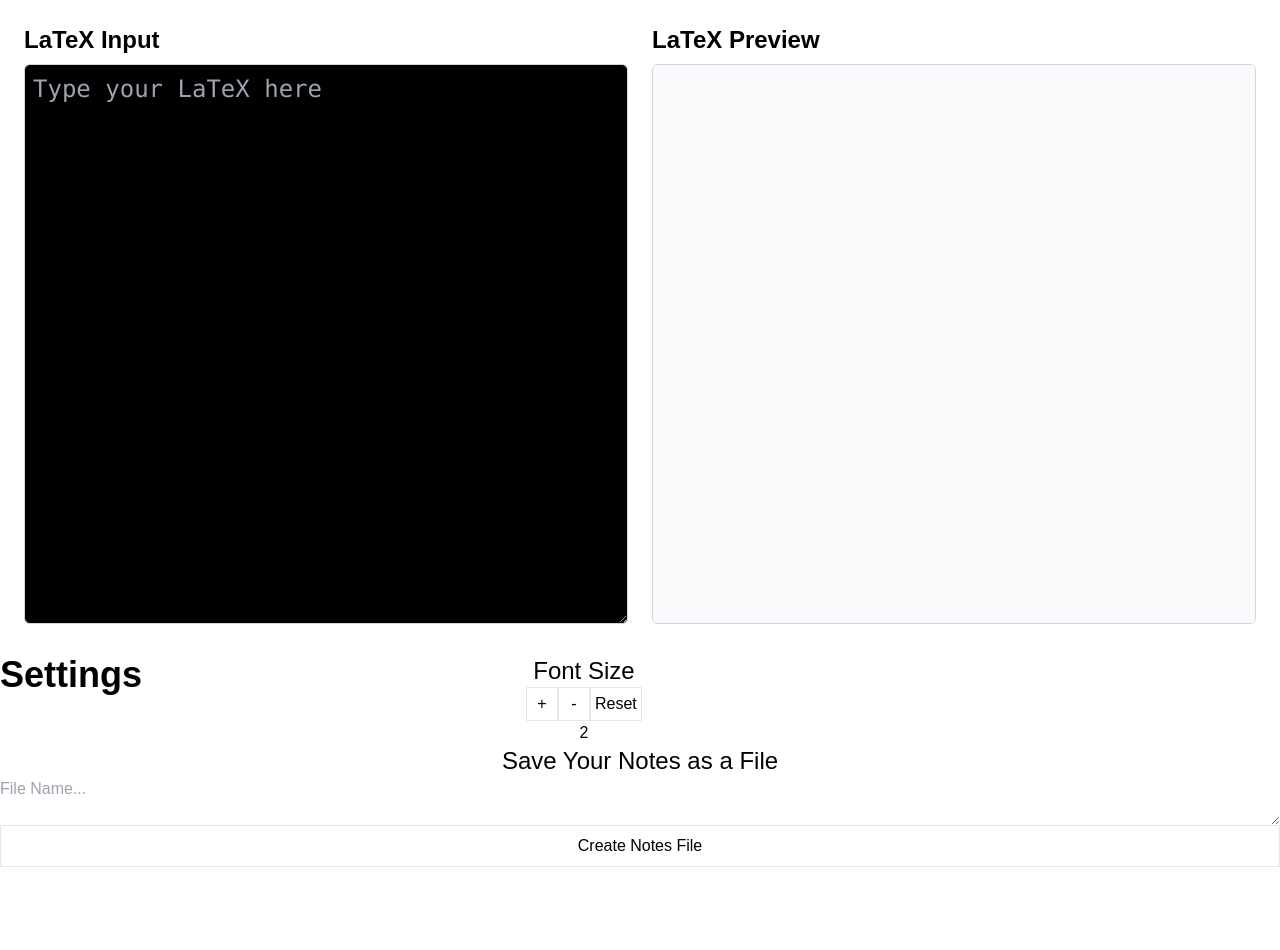
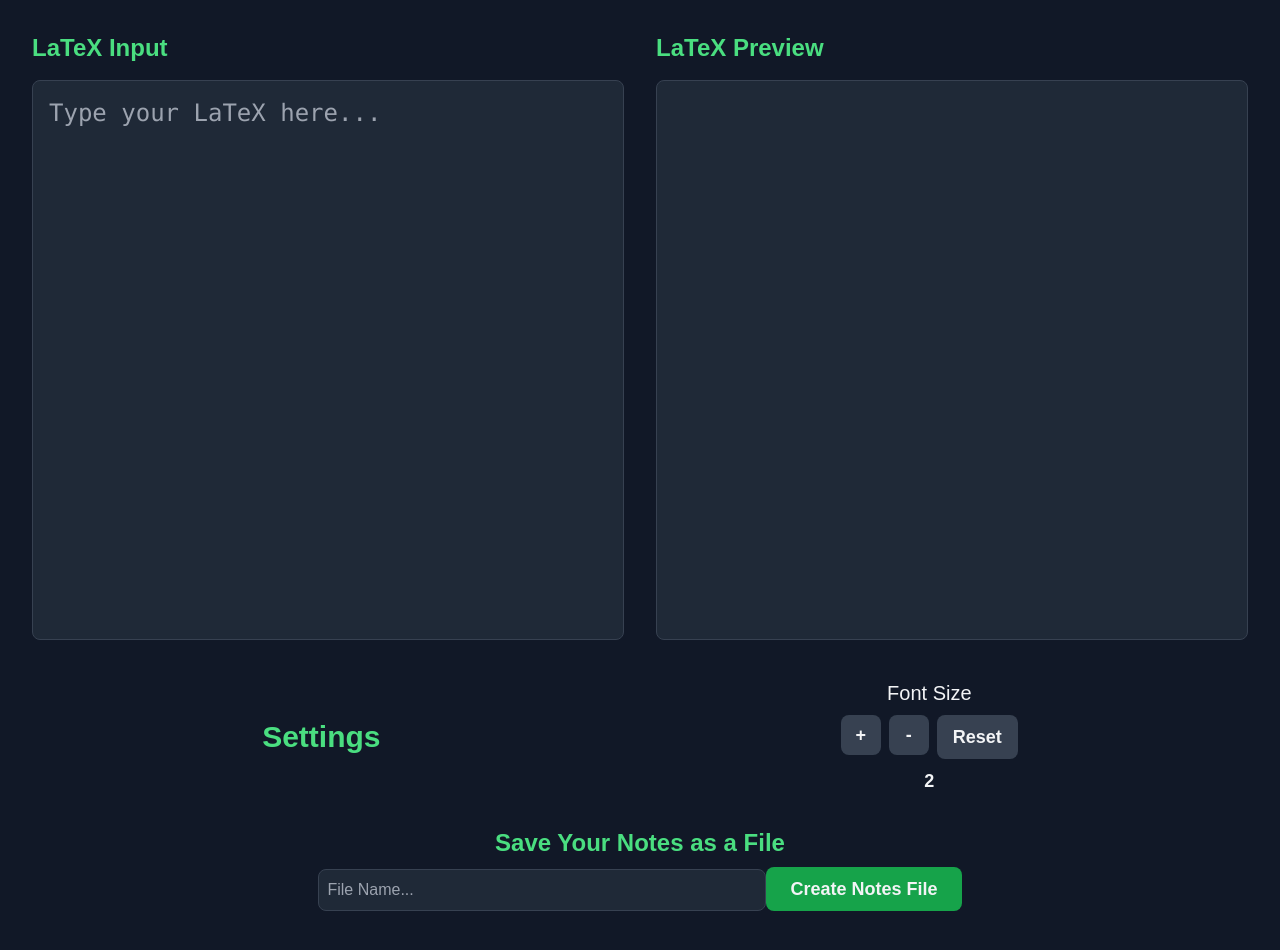
Before and after one commit to RobertLMcCrary/LaTeX-Playground, a Next.js app: page / in a window 1280 px wide. Shown: the top 950 px of the page. Before the commit the page ends 867 px from the top, so only its background shows below. Built offline with nearby package versions, Linux system fonts and the light colour scheme.

Commit message:
update ui + fixed font size bug

```diff
--- a/package.json
+++ b/package.json
@@ -13,6 +13,7 @@
     "@codemirror/view": "^0.19.44",
     "katex": "^0.16.11",
     "next": "15.0.2",
+    "pdf-lib": "^1.17.1",
     "react": "19.0.0-rc-02c0e824-20241028",
     "react-dom": "19.0.0-rc-02c0e824-20241028"
   },
@@ -23,6 +24,7 @@
     "@types/react-dom": "^18",
     "eslint": "^8",
     "eslint-config-next": "15.0.2",
+    "latex.js": "^0.12.6",
     "postcss": "^8",
     "tailwindcss": "^3.4.1",
     "typescript": "^5"
--- a/src/app/page.tsx
+++ b/src/app/page.tsx
@@ -2,7 +2,6 @@
 import React, { useState } from 'react';
 import katex from 'katex';
 import 'katex/dist/katex.min.css';
-
 
 export default function Home() {
 
@@ -11,10 +10,10 @@
     const [linkName, setLinkName] = useState<string>('')
 
     const handleFontIncrease = () => {
-        if (fontSize < 4) {
+        if (fontSize < 3) {
             setFontSize(fontSize + 1)
         }
-        else if (fontSize >= 4) {
+        else if (fontSize >= 3) {
             setFontSize(fontSize)
         }
     }
@@ -52,7 +51,7 @@
     }
 
     //handling file name changes
-    const handleFileChange = (e: React.ChangeEvent<HTMLTextAreaElement>) => {
+    const handleFileChange = (e: React.ChangeEvent<HTMLInputElement>) => {
         setLinkName(e.target.value)
     }
 
@@ -76,45 +75,65 @@
     }
 
     return (
-        <div className='h-[100vh] bg-white'>
-            <div className="flex md:flex-row gap-6 p-6 bg-white">
+        <div className="min-h-screen bg-gray-900 text-gray-100 p-8">
+            <div className="flex flex-col md:flex-row gap-8">
+                {/* LaTeX Input Section */}
                 <div className="w-full md:w-1/2">
-                    <h1 className="text-2xl text-black font-semibold mb-2">LaTeX Input</h1>
+                    <h1 className="text-2xl font-semibold mb-4 text-green-400">LaTeX Input</h1>
                     <textarea
                         value={textInput}
                         onChange={handleInputChange}
-                        placeholder="Type your LaTeX here"
-                        className={`text-green-400 bg-black text-${fontSize}xl w-full h-[70vh] p-2 border border-gray-300 rounded-md font-mono`}
+                        placeholder="Type your LaTeX here..."
+                        className={`w-full h-[70vh] p-4 text-${fontSize}xl bg-gray-800 text-green-400 rounded-lg border border-gray-700 focus:outline-none resize-none font-mono`}
                     />
                 </div>
-                <div className="w-full md:w-1/2 text-black">
-                    <h2 className="text-2xl font-semibold mb-2">LaTeX Preview</h2>
+
+                {/* LaTeX Preview Section */}
+                <div className="w-full md:w-1/2">
+                    <h2 className="text-2xl font-semibold mb-4 text-green-400">LaTeX Preview</h2>
                     <div
-                        className={`text-black text-${fontSize}xl border border-gray-300 rounded-md p-2 bg-gray-50 h-[70vh] overflow-y-auto`}
+                        className={`p-4 bg-gray-800 border border-gray-700 rounded-lg h-[70vh] overflow-y-auto text-${fontSize}xl`}
                         dangerouslySetInnerHTML={{
                             __html: renderLatexPreview(textInput),
                         }}
                     />
                 </div>
             </div>
-            <div className='text-black text-center flex flex-row gap-[30vw]'>
-                <h1 className="text-4xl font-bold">Settings</h1>
+
+            {/* Settings Section */}
+            <div className="flex flex-col items-center md:flex-row justify-around mt-8">
                 <div>
-                    <h3 className="text-2xl">Font Size</h3>
-                    <button onClick={() => handleFontIncrease()} className="border p-1 w-8">+</button>
-                    <button onClick={() => handleFontDecrease()} className="border p-1 w-8">-</button>
-                    <button onClick={() => resetFont()} className='border p-1'>Reset</button>
-                    <h3 className="text=2xl">{fontSize}</h3>
+                    <h1 className="text-3xl font-bold text-green-400">Settings</h1>
+                </div>
+                <div className="flex flex-col items-center mt-4 md:mt-0">
+                    <h3 className="text-xl">Font Size</h3>
+                    <div className="flex gap-2 mt-2">
+                        <button onClick={handleFontIncrease} className="w-10 h-10 bg-gray-700 hover:bg-green-600 rounded-lg text-lg font-bold">
+                            +
+                        </button>
+                        <button onClick={handleFontDecrease} className="w-10 h-10 bg-gray-700 hover:bg-green-600 rounded-lg text-lg font-bold">
+                            -
+                        </button>
+                        <button onClick={resetFont} className="px-4 py-2 bg-gray-700 hover:bg-green-600 rounded-lg text-lg font-bold">
+                            Reset
+                        </button>
+                    </div>
+                    <div className="mt-2 text-lg font-bold">{fontSize}</div>
                 </div>
             </div>
-            <div className='text-black text-center flex flex-col'>
-                <h1 className='text-2xl'>Save Your Notes as a File</h1>
-                <textarea
+
+            {/* Save Notes Section */}
+            <div className="mt-8 text-center">
+                <h1 className="text-2xl font-semibold mb-2 text-green-400">Save Your Notes as a File</h1>
+                <input
                     value={linkName}
-                    placeholder='File Name...'
+                    placeholder="File Name..."
                     onChange={handleFileChange}
+                    className="w-full max-w-md p-2 mb-4 bg-gray-800 text-gray-300 rounded-lg border border-gray-700 focus:outline-none"
                 />
-                <button onClick={() => generateTexFile(linkName)} className='border p-2 color-black b-black'>Create Notes File</button>
+                <button onClick={() => generateTexFile(linkName)} className="px-6 py-2 bg-green-600 hover:bg-green-700 rounded-lg text-lg font-semibold text-gray-100">
+                    Create Notes File
+                </button>
             </div>
         </div>
     );
```
Also changed, not shown: 2 other files (tests, documents, lock files or other folders).
